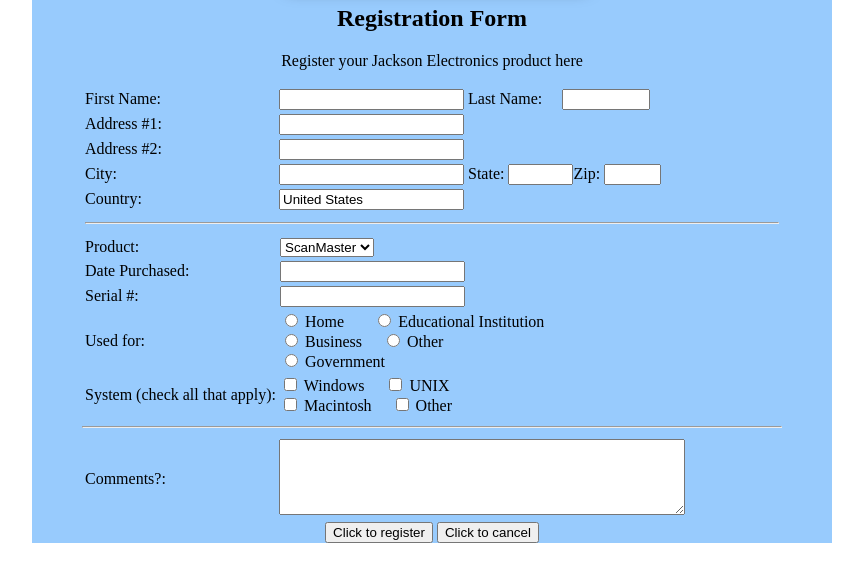
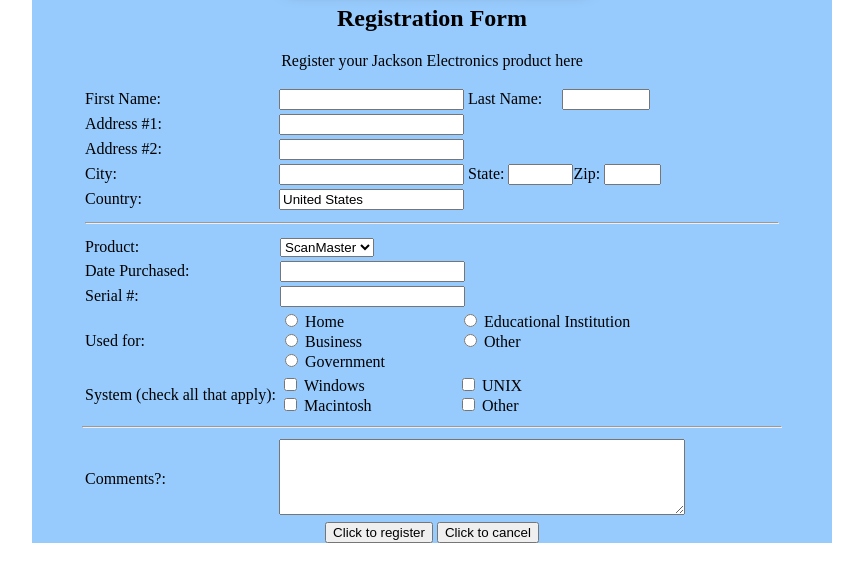
Before and after one commit to BaoDung1205/Deadline4, a plain HTML site: page index.html in a window 1280 px wide. Shown: the part 113-694 px from the top of the page, without its empty margins (208-1071 px from the left). Drawn offline with Linux system fonts and the light colour scheme.

Commit message:
hoan thanh

```diff
--- a/index.html
+++ b/index.html
@@ -82,15 +82,15 @@
                         <td>Used for:</td>
                         <td>
                             <input type="radio" id="usedfor1" name="usedfor">
-                            <label for="usedfor1">Home</label>
-                            <input style="margin-left: 30px;" type="radio" id="usedfor2" name="usedfor">
-                            <label for="usedfor2">Educational Institution</label><br>
+                            <label for="usedfor1" style="width: 150px; display: inline-block">Home</label>
+                            <input  type="radio" id="usedfor2" name="usedfor">
+                            <label for="usedfor2" style="width: 150px; display: inline-block">Educational Institution</label><br>
                             <input type="radio" id="usedfor3" name="usedfor">
-                            <label for="usedfor3">Business</label>
-                            <input style="margin-left: 21px;" type="radio" id="usedfor4" name="usedfor">
-                            <label for="usedfor4">Other</label><br>
+                            <label for="usedfor3" style="width: 150px; display: inline-block">Business</label>
+                            <input type="radio" id="usedfor4" name="usedfor">
+                            <label for="usedfor4" style="width: 150px; display: inline-block">Other</label><br>
                             <input type="radio" id="usedfor5" name="usedfor">
-                            <label for="usedfor5">Government</label><br>
+                            <label for="usedfor5" style="width: 150px; display: inline-block">Government</label><br>
 
 
                         </td>
@@ -99,13 +99,13 @@
                         <td>System (check all that apply):</td>
                         <td>
                             <input type="checkbox" id="usedfor6" name="usedfor">
-                            <label for="usedfor6">Windows</label>
-                            <input style="margin-left: 21px;" type="checkbox" id="usedfor7" name="usedfor">
-                            <label for="usedfor7">UNIX</label><br>
+                            <label for="usedfor6" style="width: 150px; display: inline-block">Windows</label>
+                            <input type="checkbox" id="usedfor7" name="usedfor">
+                            <label for="usedfor7" style="width: 150px; display: inline-block">UNIX</label><br>
                             <input type="checkbox" id="usedfor8" name="usedfor">
-                            <label for="usedfor8"> Macintosh</label>
-                            <input style="margin-left: 20px;" type="checkbox" id="usedfor9" name="usedfor">
-                            <label for="usedfor9"> Other</label>
+                            <label for="usedfor8" style="width: 150px; display: inline-block"> Macintosh</label>
+                            <input type="checkbox" id="usedfor9" name="usedfor">
+                            <label for="usedfor9" style="width: 150px; display: inline-block"> Other</label>
                         </td>
                     </tr>
                 </table>
```
